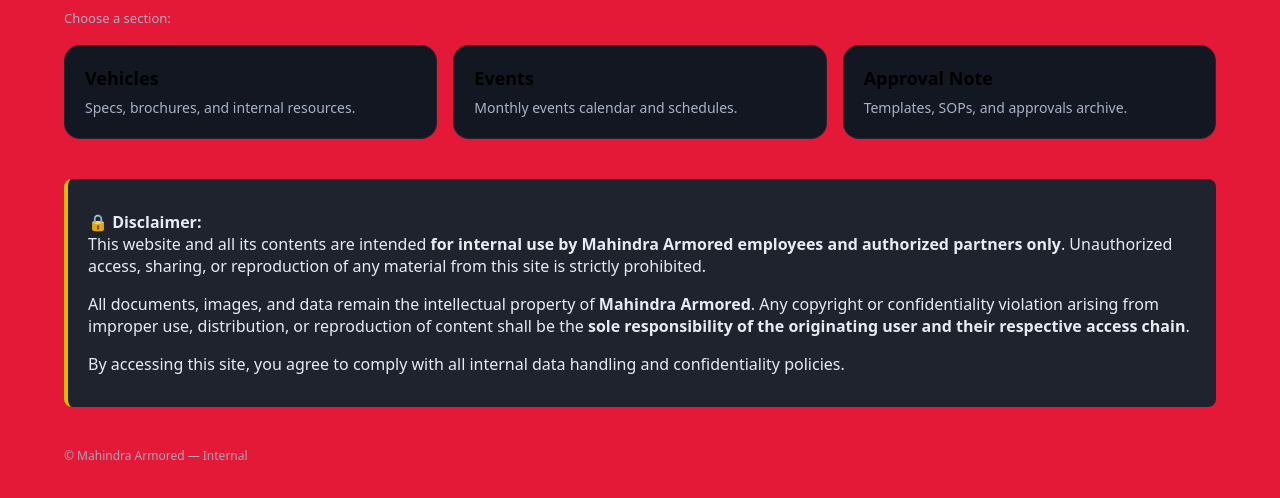
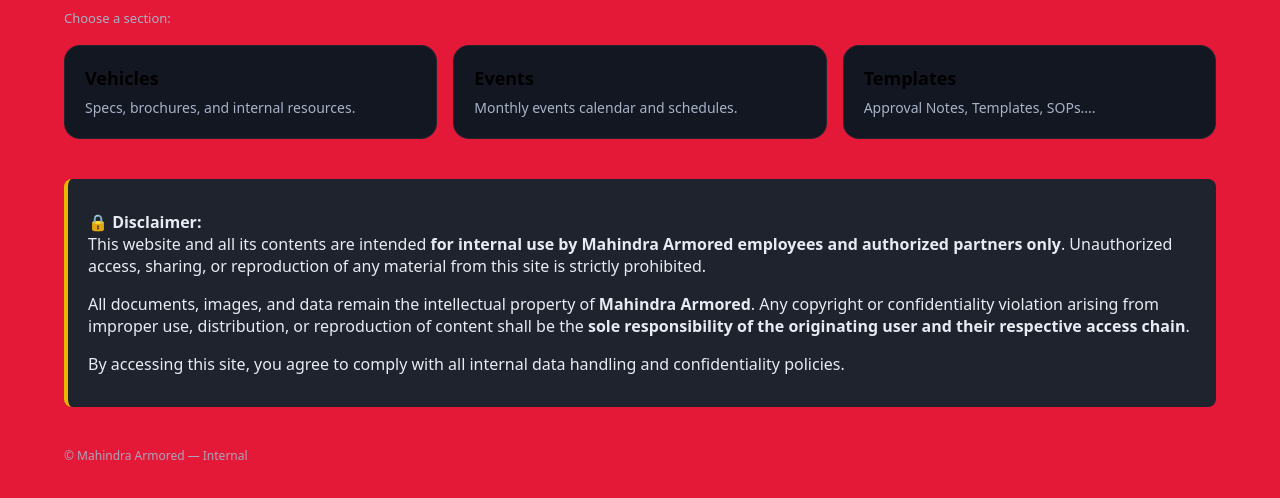
Before and after one commit to mahindraarmored/mahindra-internal-project, a plain HTML site: page index.html in a window 1280 px wide. Shown: the part 116-614 px from the top of the page. Drawn offline with Linux system fonts and the light colour scheme.

Commit message:
Update index.html

```diff
--- a/index.html
+++ b/index.html
@@ -29,8 +29,8 @@
       <p>Monthly events calendar and schedules.</p>
     </a></div>
     <div class="card"><a href="/approval-note/">
-      <h2>Approval Note</h2>
-      <p>Templates, SOPs, and approvals archive.</p>
+      <h2>Templates</h2>
+      <p>Approval Notes, Templates, SOPs....</p>
     </a></div>
   </div>
   <div class="disclaimer" style="margin-top:40px; padding:16px 20px; border-left:4px solid #e6b800; background:#1e232d; color:#e7ecf3; border-radius:8px;">
```
